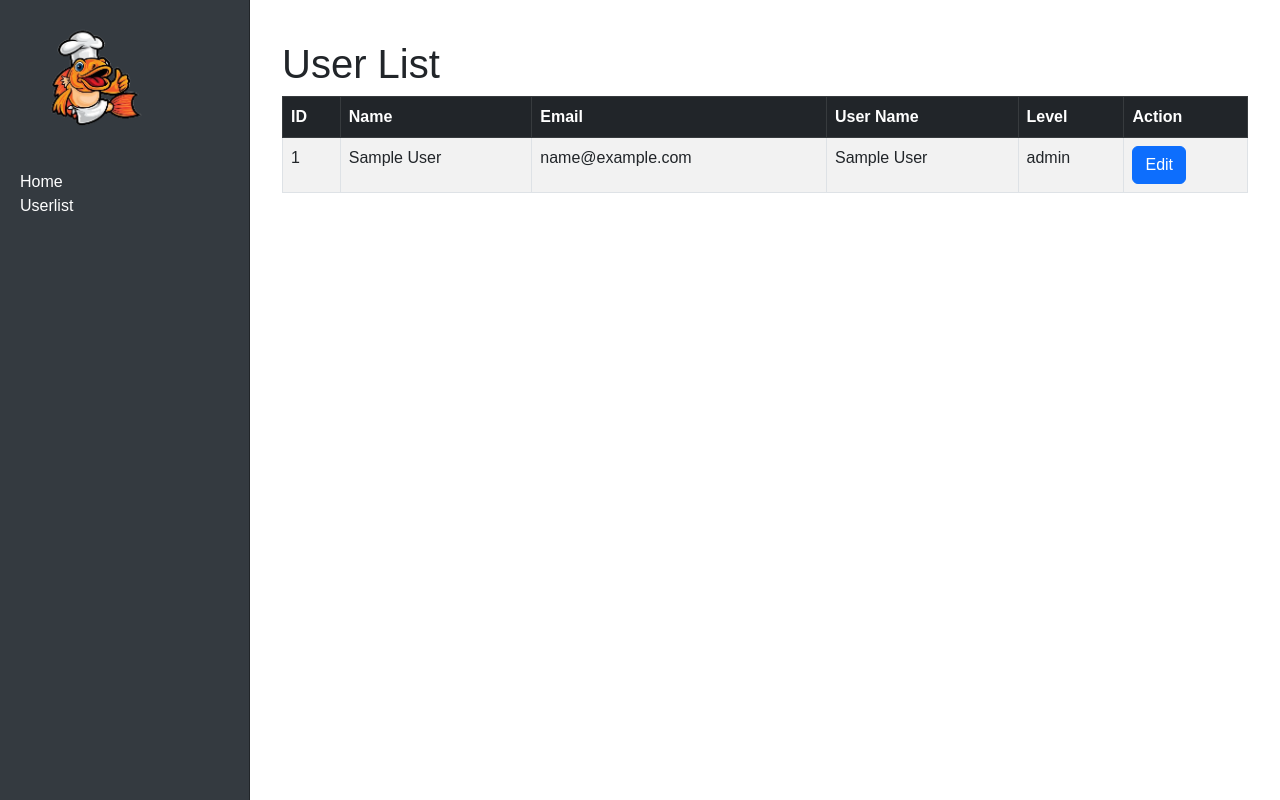
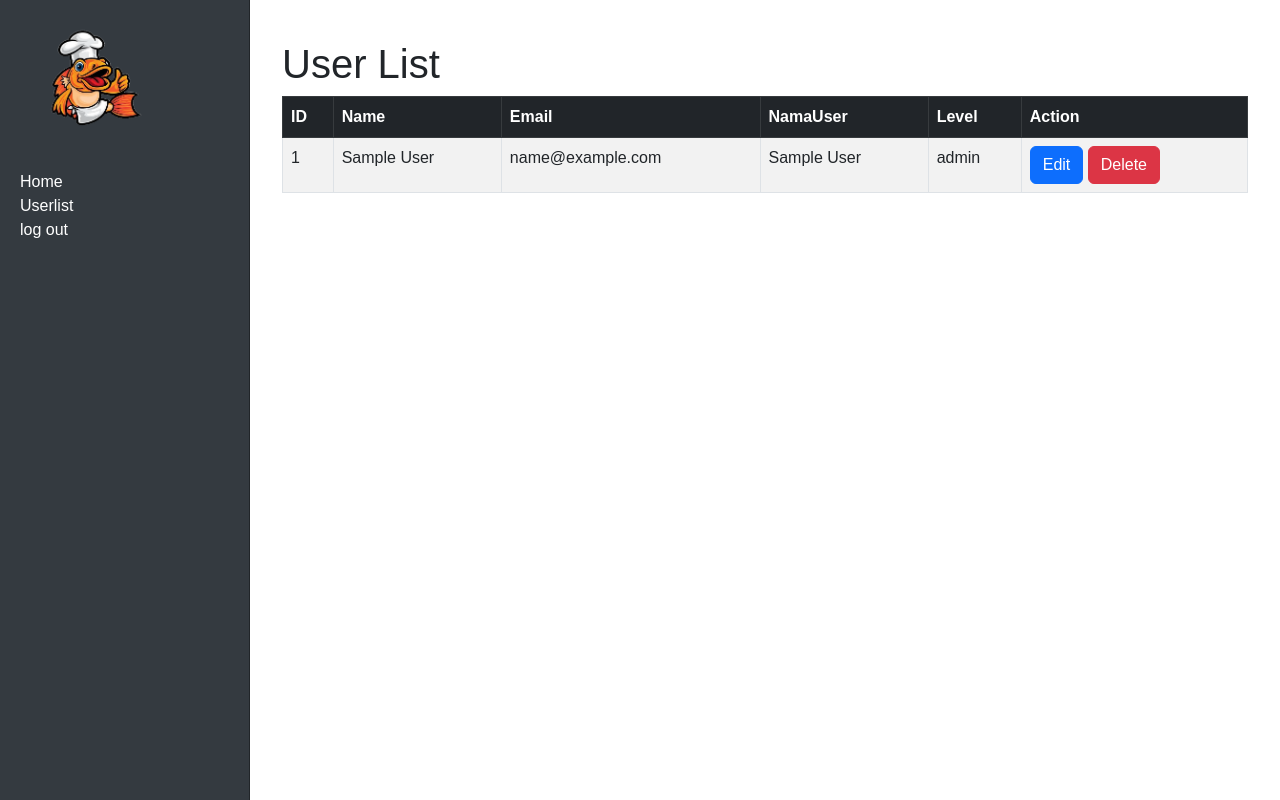
Before and after one commit to ZakkyAi/pecellele, a PHP site: page /userlist.php in a window 1280 px wide. Run offline with PHP 8.4, Linux system fonts and the light colour scheme; tables that the repository leaves empty or names only in its code hold one stand-in row (values such as "Sample post").

Commit message:
memperbaiki userlist

```diff
--- a/edit_userlist.php
+++ b/edit_userlist.php
@@ -47,8 +47,8 @@
                         <input type="email" class="form-control" id="email" name="email" value="<?php echo $row['email']; ?>">
                     </div>
                     <div class="mb-3">
-                        <label for="username" class="form-label">Username</label>
-                        <input type="text" class="form-control" id="username" name="username" value="<?php echo $row['namauser']; ?>">
+                        <label for="namauser" class="form-label">Nama User</label>
+                        <input type="text" class="form-control" id="namauser" name="namauser" value="<?php echo $row['namauser']; ?>  " readonly>
                     </div>
                     <div class="mb-3">
                         <label for="level" class="form-label">Level</label>
--- a/homeadmin.php
+++ b/homeadmin.php
@@ -45,6 +45,7 @@
     <li><a href="homeadmin.php"><img src="gambar/lele.png" alt="" width="150px"></a></li>
     <li><a href="homeadmin.php">Home</a></li>
     <li><a href="userlist.php">Userlist</a></li>
+    <li><a href="logout.php">Log out</a></li>
 
   </ul>
 </div>
--- a/proses_edit_userlist.php
+++ b/proses_edit_userlist.php
@@ -2,12 +2,12 @@
 // Check if form is submitted
 if ($_SERVER["REQUEST_METHOD"] == "POST") {
     // Check if all required fields are filled
-    if (isset($_POST['id']) && isset($_POST['name']) && isset($_POST['email']) && isset($_POST['username']) && isset($_POST['level'])) {
+    if (isset($_POST['id']) && isset($_POST['name']) && isset($_POST['email']) && isset($_POST['namauser']) && isset($_POST['level'])) {
         // Get form data
         $id = $_POST['id'];
         $name = $_POST['name'];
         $email = $_POST['email'];
-        $username = $_POST['username'];
+        $username = $_POST['namauser']; // Corrected the field name here
         $level = $_POST['level'];
 
         // Include database connection file
--- a/userlist.php
+++ b/userlist.php
@@ -62,6 +62,7 @@
         <li><a href="homeadmin.php"><img src="gambar/lele.png" alt="" width="150px"></a></li>
         <li><a href="homeadmin.php">Home</a></li>
         <li><a href="userlist.php">Userlist</a></li>
+        <li><a href="logout.php">log out</a></li>
     </ul>
 </div>
 
@@ -74,7 +75,7 @@
                     <th>ID</th>
                     <th>Name</th>
                     <th>Email</th>
-                    <th>User Name</th>
+                    <th>NamaUser</th>
                     <th>Level</th>
                     <th>Action</th> <!-- Added column for action buttons -->
                 </tr>
@@ -95,7 +96,10 @@
                                 <td>".$row["email"]."</td>
                                 <td>".$row["namauser"]."</td>
                                 <td>".$row["level"]."</td>
-                                <td><a href='edit_userlist.php?id=".$row["id"]."' class='btn btn-primary'>Edit</a></td>
+                                <td>
+                                    <a href='edit_userlist.php?id=".$row["id"]."' class='btn btn-primary'>Edit</a>
+                                    <a href='delete_userlist.php?id=".$row["id"]."' class='btn btn-danger'>Delete</a>
+                                </td>
                             </tr>";
                     }
                 } else {
```
Also changed, not shown: delete_userlist.php (added, +33 -0 lines).
